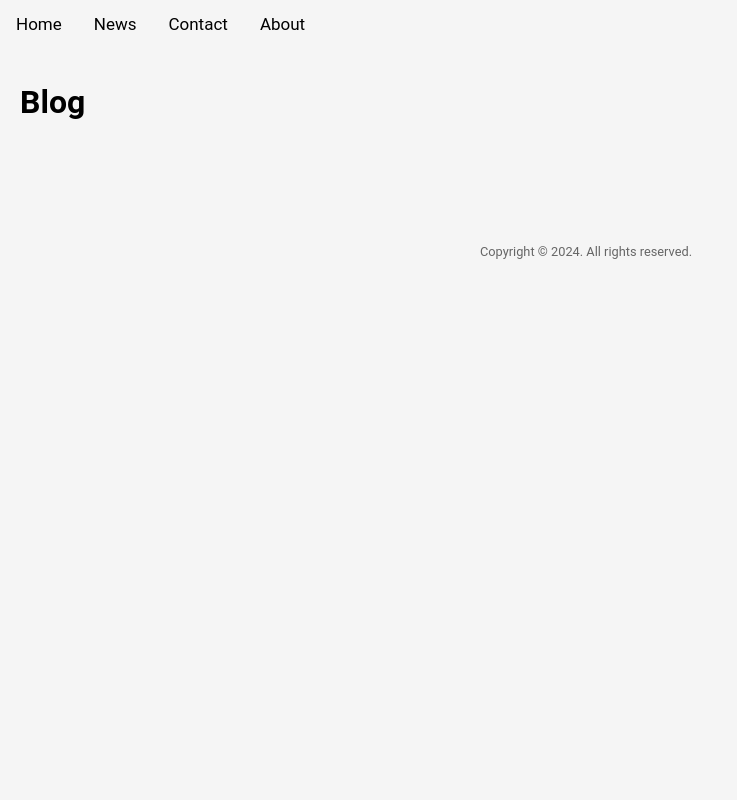
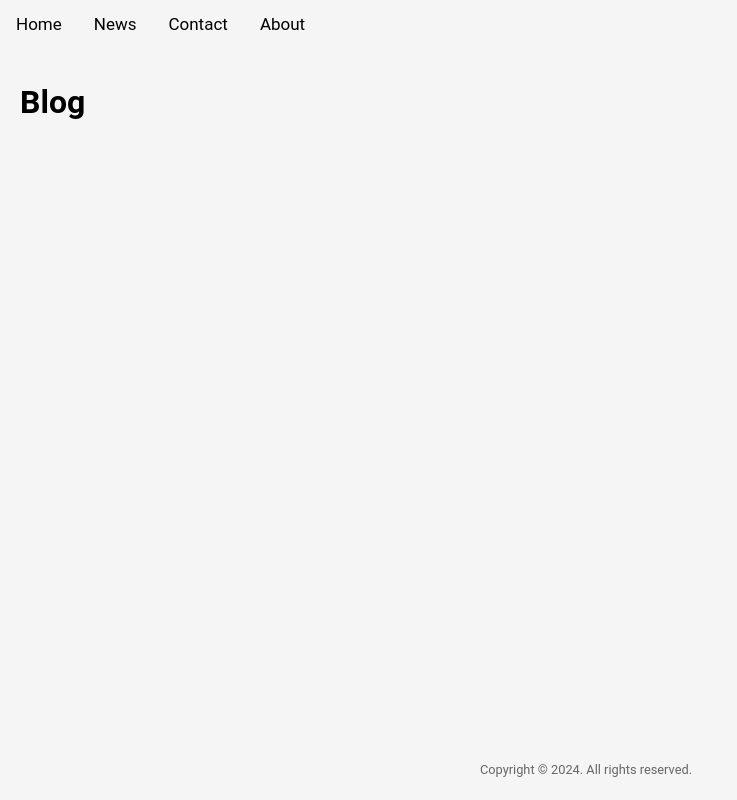
Before and after one commit to LuisGomes18/Blog_Python, a Flask app: page / in a window 1280 px wide. Shown: the whole page, without its empty margins (0-737 px from the left). Run offline with Flask 3, Linux system fonts and the light colour scheme; data that the repository does not hold is empty.

Commit message:
Update do footer

```diff
--- a/static/css/index/footer.css
+++ b/static/css/index/footer.css
@@ -7,4 +7,6 @@ footer {
     color: #666;
     z-index: -1;
     margin: 100px 0 0 0;
+    position: fixed;
+    bottom: 0;
 }
```
